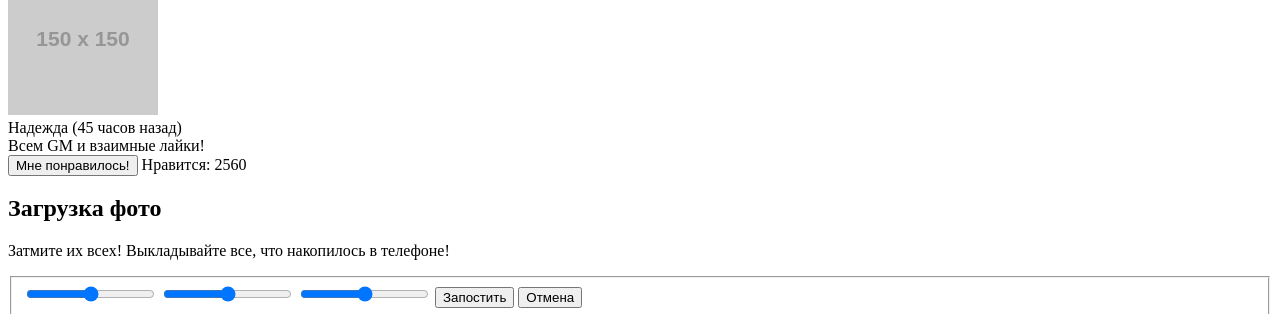
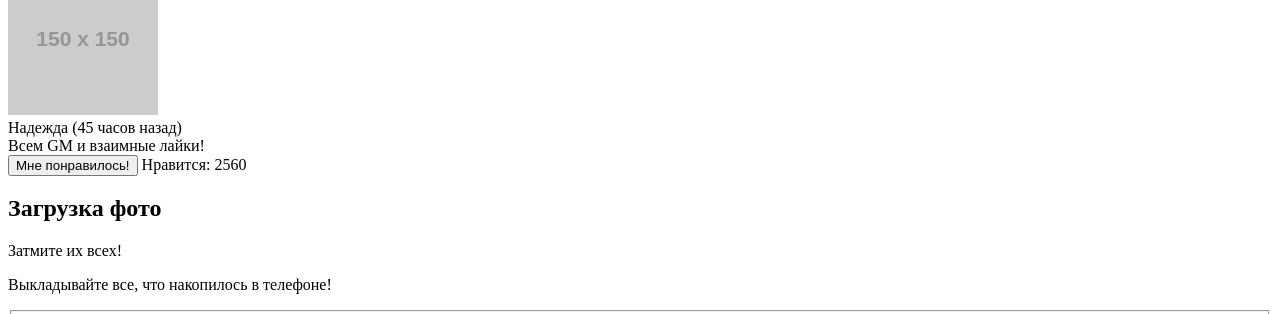
Before and after one commit to georgylazarev/1338907-pink-20, a website: page source/photo.html in a window 1280 px wide. Shown: the part 1836-2150 px from the top of the page. Drawn offline with Linux system fonts and the light colour scheme; placeholder pictures from the web are drawn by us.

Commit message:
разбил подпись к блоку загрузки на 2 абзаца

```diff
--- a/source/photo.html
+++ b/source/photo.html
@@ -181,7 +181,8 @@
 
       <section class="page-main__upload upload">
         <h2 class="visually-hidden">Загрузка фото</h2>
-        <p class="upload__description">Затмите их всех! Выкладывайте все, что накопилось в телефоне!</p>
+        <p class="upload__description">Затмите их всех!</p>
+        <p class="upload__description">Выкладывайте все, что накопилось в телефоне!</p>
         <div class="upload__preview">
 
         </div>
```
